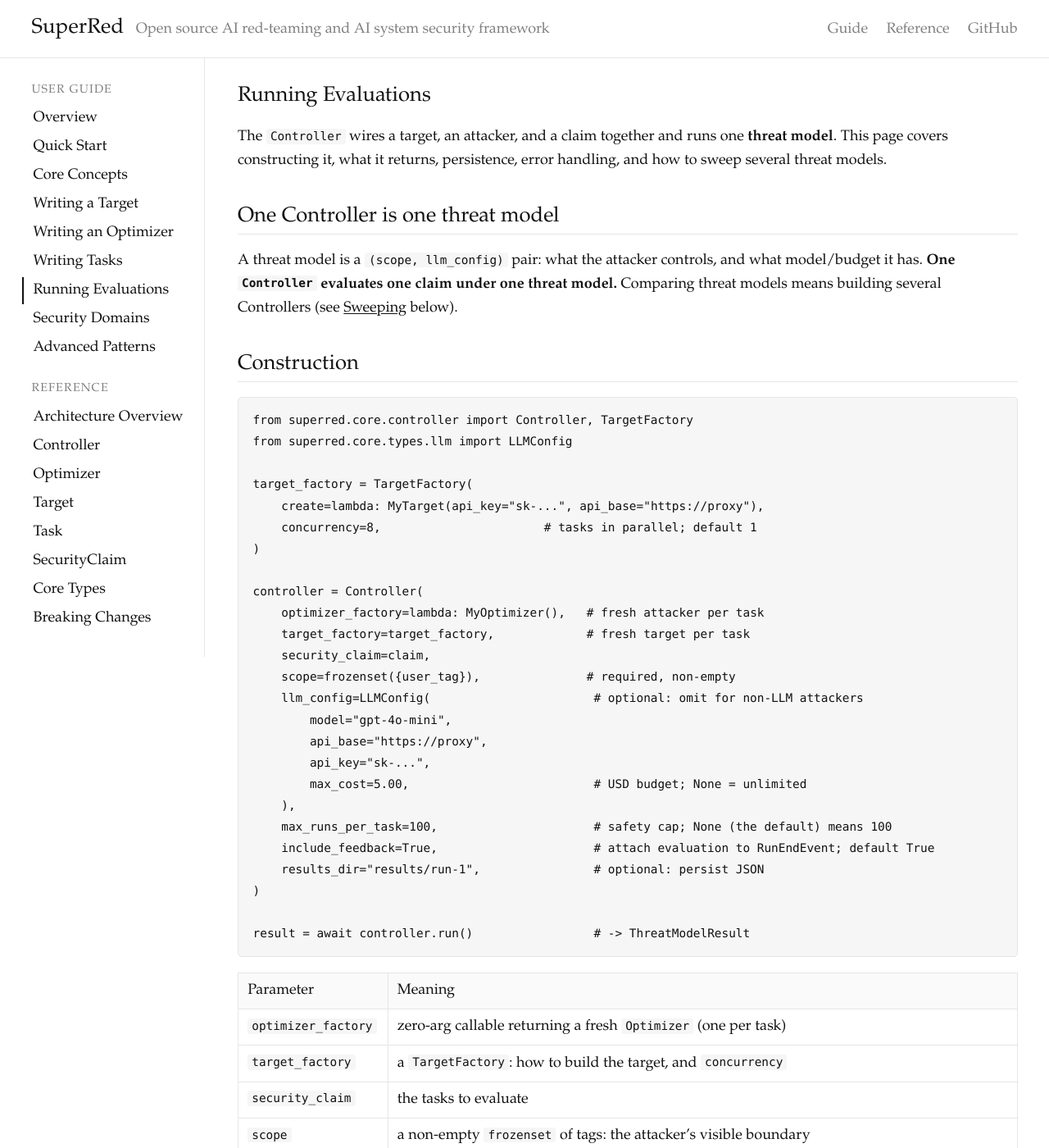
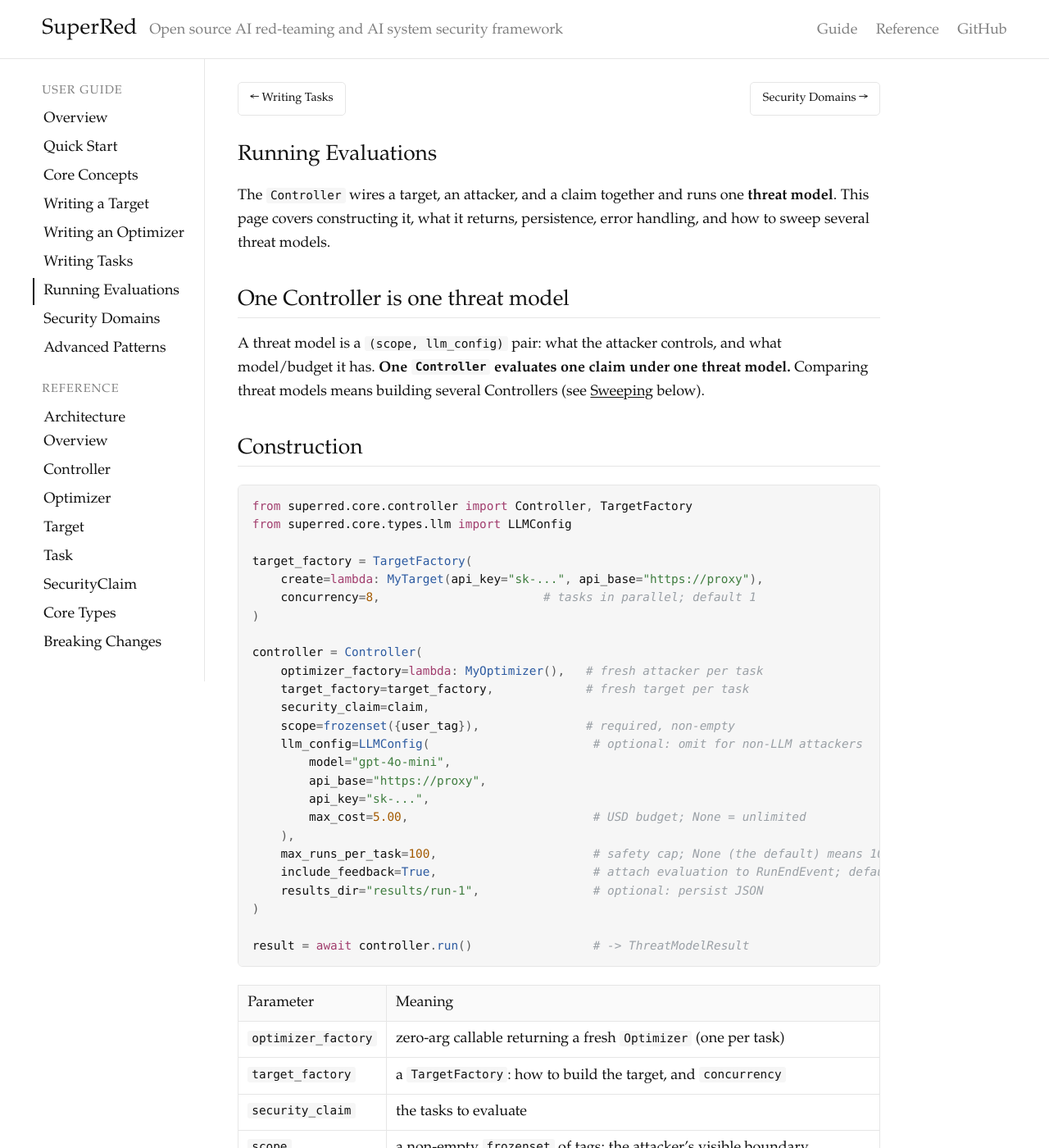
Before and after one commit to RoldSI/superred, a Jekyll site: the page built from docs/guide/running-evaluations.md, in a window 1280 px wide and 1400 px high. Shown: the whole window at 82% size. Built offline with Jekyll 4.4.1, drawn with Linux system fonts in a browser that asks for light colours; some of the changed text lies outside the part shown.

Commit message:
docs(site): readability-first layout, syntax highlighting, doc pager
Layout rethink for the full-width site (functional and readable first):
- full-bleed frame (edge-to-edge header/footer/section rules) but prose sits in
  a readable measure (--measure); grids, tables, and code run wider (--wide)
- docs content gets a readable max-width too

Code:
- one shared code-block style; symmetric spacing (fixes the cramped margins)
- restrained Rouge syntax highlighting (muted tokens) for docs and the landing
  snippet; the landing is now Jekyll-rendered so its code is highlighted too

Navigation:
- prev/next pager at the top and bottom of every guide/reference page, derived
  from the nav order

Header:
- the 'Open source ...' tagline now shows on the landing header too, matching
  the docs

Copy:
- showcase heading renamed to name attackers, targets, benchmarks, and research

```diff
--- /dev/null
+++ b/docs/_includes/pager.html
@@ -0,0 +1,6 @@
+{% if prev or nxt %}
+<nav class="pager {{ include.cls }}">
+  {% if prev %}<a class="pager-prev" href="{{ prev.url }}">&larr; {{ prev.title }}</a>{% endif %}
+  {% if nxt %}<a class="pager-next" href="{{ nxt.url }}">{{ nxt.title }} &rarr;</a>{% endif %}
+</nav>
+{% endif %}
--- a/docs/_layouts/doc.html
+++ b/docs/_layouts/doc.html
@@ -23,6 +23,18 @@
     </nav>
   </header>
 
+  {%- comment -%} Flatten the nav into one ordered sequence, then find prev/next. {%- endcomment -%}
+  {% assign flat = "" | split: "" %}
+  {% for section in site.data.nav %}{% assign flat = flat | concat: section.items %}{% endfor %}
+  {% assign prev = null %}
+  {% assign nxt = null %}
+  {% assign found = false %}
+  {% for item in flat %}
+    {% if found and nxt == null %}{% assign nxt = item %}{% endif %}
+    {% if item.url == page.url %}{% assign found = true %}{% endif %}
+    {% unless found %}{% assign prev = item %}{% endunless %}
+  {% endfor %}
+
   <div class="layout">
     <aside class="sidebar">
       <details class="nav-disclosure" open>
@@ -43,7 +55,9 @@
     </aside>
 
     <main class="content">
+      {% include pager.html cls="pager-top" %}
       {{ content }}
+      {% include pager.html cls="pager-bottom" %}
     </main>
   </div>
 </body>
--- a/docs/_layouts/page.html
+++ b/docs/_layouts/page.html
@@ -12,7 +12,10 @@
 </head>
 <body>
   <header class="site-header">
-    <div class="brand"><a class="wordmark" href="/">SuperRed</a></div>
+    <div class="brand">
+      <a class="wordmark" href="/">SuperRed</a>
+      <span class="tagline">Open source AI red-teaming and AI system security framework</span>
+    </div>
     <nav class="site-nav">
       <a href="/guide/">Guide</a>
       <a href="/reference/">Reference</a>
--- a/docs/assets/site.css
+++ b/docs/assets/site.css
@@ -7,9 +7,13 @@
   --header-h: 3.5rem;
   /* Full-width gutter and the site's only two font sizes (the hero title is
      the single exception). */
-  --gutter: clamp(1.25rem, 3vw, 3rem);
+  --gutter: clamp(1.5rem, 4vw, 4rem);
+  /* Full-bleed frame, but prose sits in a readable measure; wide elements
+     (grids, tables, code) may run to --wide. */
+  --measure: 42rem;
+  --wide: 74rem;
   --fs-body: 1.125rem;
-  --fs-head: 1.6rem;
+  --fs-head: 1.65rem;
   --fs-small: 0.9rem;
 }
 @media (max-width: 640px) {
@@ -81,3 +85,30 @@
 /* A section placed directly under the header (e.g. standalone pages) should
    not draw its own top rule against the header's bottom rule. */
 .site-header + .section { border-top: none; }
+
+/* ---- code blocks + syntax highlighting (shared across all pages) ---- */
+.highlight { margin: 1.4rem 0; }
+.highlight pre {
+  margin: 0;
+  background: var(--code-bg);
+  border: 1px solid var(--line);
+  border-radius: 6px;
+  padding: 0.85rem 1.05rem;
+  overflow-x: auto;
+}
+.highlight code,
+.highlight pre {
+  font-family: var(--mono);
+  font-size: var(--fs-small);
+  line-height: 1.55;
+}
+/* Rouge tokens: muted, low-saturation to sit quietly under the serif type. */
+.highlight .c, .highlight .c1, .highlight .cm, .highlight .cs { color: #9aa0a6; font-style: italic; }
+.highlight .k, .highlight .kn, .highlight .kc, .highlight .kd, .highlight .kr, .highlight .kt { color: #a13d6d; }
+.highlight .s, .highlight .s1, .highlight .s2, .highlight .sb, .highlight .sc, .highlight .sd,
+.highlight .se, .highlight .sh, .highlight .si, .highlight .sx, .highlight .sr, .highlight .ss { color: #3f7d3f; }
+.highlight .mi, .highlight .mf, .highlight .mh, .highlight .mo, .highlight .il { color: #a35a00; }
+.highlight .nf, .highlight .nb, .highlight .bp, .highlight .nc, .highlight .nn, .highlight .no { color: #2c5aa0; }
+.highlight .nd, .highlight .ni { color: #a35a00; }
+.highlight .o, .highlight .ow, .highlight .p { color: #5a5a5a; }
+.highlight .n, .highlight .nx, .highlight .nv, .highlight .na { color: var(--ink); }
--- a/docs/assets/style.css
+++ b/docs/assets/style.css
@@ -83,7 +83,8 @@
 .content {
   flex: 1 1 auto;
   min-width: 0;
-  padding: 1.75rem var(--gutter) 5rem 2.5rem;
+  max-width: 54rem;
+  padding: 1.75rem 2.5rem 5rem;
 }
 .content h1, .content h2, .content h3, .content h4 {
   line-height: 1.25;
@@ -169,7 +170,36 @@
     width: 100%;
     flex-basis: auto;
     border-bottom: 1px solid var(--line);
-    padding-top: 1rem;
+    padding: 1rem var(--gutter);
   }
-  .content { padding-top: 1.25rem; }
+  .content { max-width: none; padding: 1.25rem var(--gutter) 4rem; }
 }
+
+/* ---- prev / next pager (guide & reference) ---- */
+.pager {
+  display: flex;
+  align-items: stretch;
+  gap: 1rem;
+}
+.pager-top { margin-bottom: 2rem; }
+.pager-bottom {
+  margin-top: 3rem;
+  border-top: 1px solid var(--line);
+  padding-top: 1.5rem;
+}
+.pager a {
+  display: inline-flex;
+  align-items: center;
+  max-width: 48%;
+  padding: 0.5rem 0.9rem;
+  border: 1px solid var(--line);
+  border-radius: 5px;
+  color: var(--ink);
+  text-decoration: none;
+  font-size: var(--fs-small);
+  white-space: nowrap;
+  overflow: hidden;
+  text-overflow: ellipsis;
+}
+.pager a:hover { border-color: var(--gray); }
+.pager .pager-next { margin-left: auto; text-align: right; }
```
Also changed, not shown: docs/assets/home.css (+13 -16 lines), docs/index.html (+17 -10 lines).
